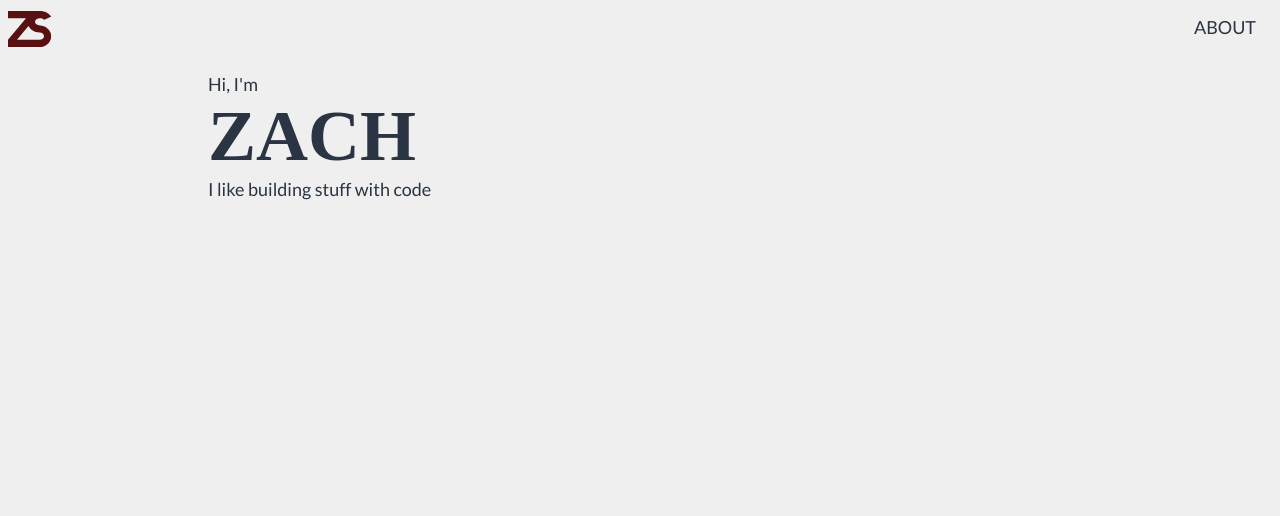
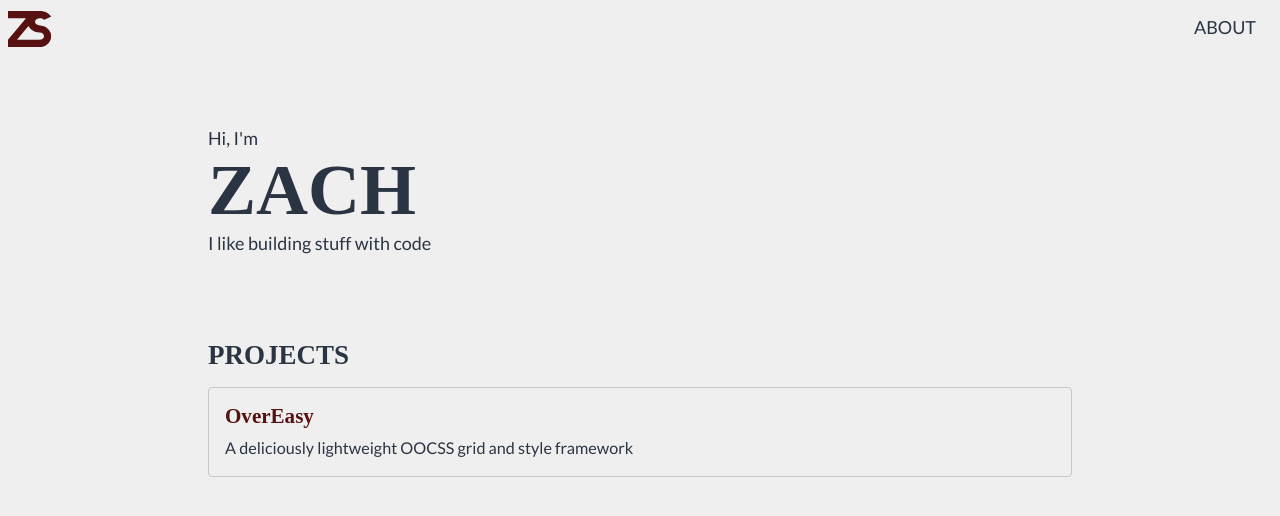
Before and after one commit to zsaffrin/zachsaffrin, a React (Vite) app: page / in a window 1280 px wide. Shown: the top 516 px of the page. Built offline with nearby package versions, Linux system fonts and the light colour scheme.

Commit message:
Setup link list

```diff
--- a/src/components/App/Main/Home/Home.jsx
+++ b/src/components/App/Main/Home/Home.jsx
@@ -1,16 +1,35 @@
 import styled from 'styled-components';
 import '@fontsource-variable/raleway';
-import { Page } from '../../../ui';
+import { H, Page } from '../../../ui';
+import LinkList from './LinkList';
 
 const Hero = styled.div`
-  font-size: 18px;
+  padding: 3em 0;
 `;
+
 const BigText = styled.div`
   font-size: 4em;
   font-weight: bolder;
   font-family: 'Raleway Variable';
   text-transform: uppercase;
 `;
+
+const Section = styled.section(({ theme }) => {
+  const { space } = theme;
+
+  return `
+    margin: ${space.xl} 0;
+  `;
+});
+
+const projects = [
+  {
+    key: 'overeasy',
+    target: 'https://overeasy-css.github.io/',
+    title: 'OverEasy',
+    desc: 'A deliciously lightweight OOCSS grid and style framework',
+  },
+];
 
 const Home = () => {
   return (
@@ -20,6 +39,10 @@ const Home = () => {
         <BigText>Zach</BigText>
         <div>I like building stuff with code</div>
       </Hero>
+      <Section>
+        <H l={2}>Projects</H>
+        <LinkList items={projects} />
+      </Section>
     </Page>
   );
 };
--- /dev/null
+++ b/src/components/App/Main/Home/LinkList.jsx
@@ -0,0 +1,42 @@
+import { arrayOf, shape, string } from 'prop-types';
+import styled from 'styled-components';
+import LinkListItem from './LinkListItem';
+
+const List = styled.ul(({ theme }) => {
+  const { space } = theme;
+
+  return `
+    margin: 0;
+    padding: 0;
+    list-style: none;
+    display: grid;
+    grid-gap: ${space.lg};
+  `;
+});
+
+const LinkList = ({ items }) => {
+  const itemNodes = items.map((item) => (
+    <LinkListItem key={item.key} item={item} />
+  ));
+
+  return (
+    <List>
+      {itemNodes}
+    </List>
+  );
+};
+LinkList.propTypes = {
+  items: arrayOf(
+    shape({
+      key: string,
+      target: string,
+      title: string,
+      desc: string,
+    })
+  ),
+};
+LinkList.defaultProps = {
+  items: [],
+};
+
+export default LinkList;
--- /dev/null
+++ b/src/components/App/Main/Home/LinkListItem.jsx
@@ -0,0 +1,60 @@
+import { shape, string } from 'prop-types';
+import styled from 'styled-components';
+import '@fontsource-variable/raleway';
+
+const ListItemLink = styled.a(({ theme }) => {
+  const { colors, space } = theme;
+
+  return `
+    text-decoration: none;
+    color: inherit;
+    border: 1px solid ${colors.lightgray};
+    border-radius: 0.25rem;
+    padding: ${space.lg};
+    display: block;
+    transition: border 0.2s, background 0.2s;
+
+    &:hover {
+      border: 1px solid ${colors.medblue};
+      background: ${colors.brightwhite};
+    }
+  `;
+});
+
+const ItemTitle = styled.h3(({ theme }) => {
+  const { colors, space } = theme;
+
+  return `
+    font-family: 'Raleway Variable';
+    color: ${colors.darkred};
+    margin: 0 0 ${space.md};
+  `;
+});
+
+const ItemDesc = styled.p`
+  margin: 0;
+  font-size: 0.9em;
+`;
+
+const LinkListItem = ({ item }) => {
+  return (
+    <li>
+      <ListItemLink href={item.target} target="_blank">
+        <ItemTitle>{item.title}</ItemTitle>
+        <ItemDesc>{item.desc}</ItemDesc>
+      </ListItemLink>
+    </li>
+  );
+};
+LinkListItem.propTypes = {
+  item: shape({
+    target: string,
+    title: string,
+    desc: string,
+  }),
+};
+LinkListItem.defaultProps = {
+  item: {},
+};
+
+export default LinkListItem;
```
